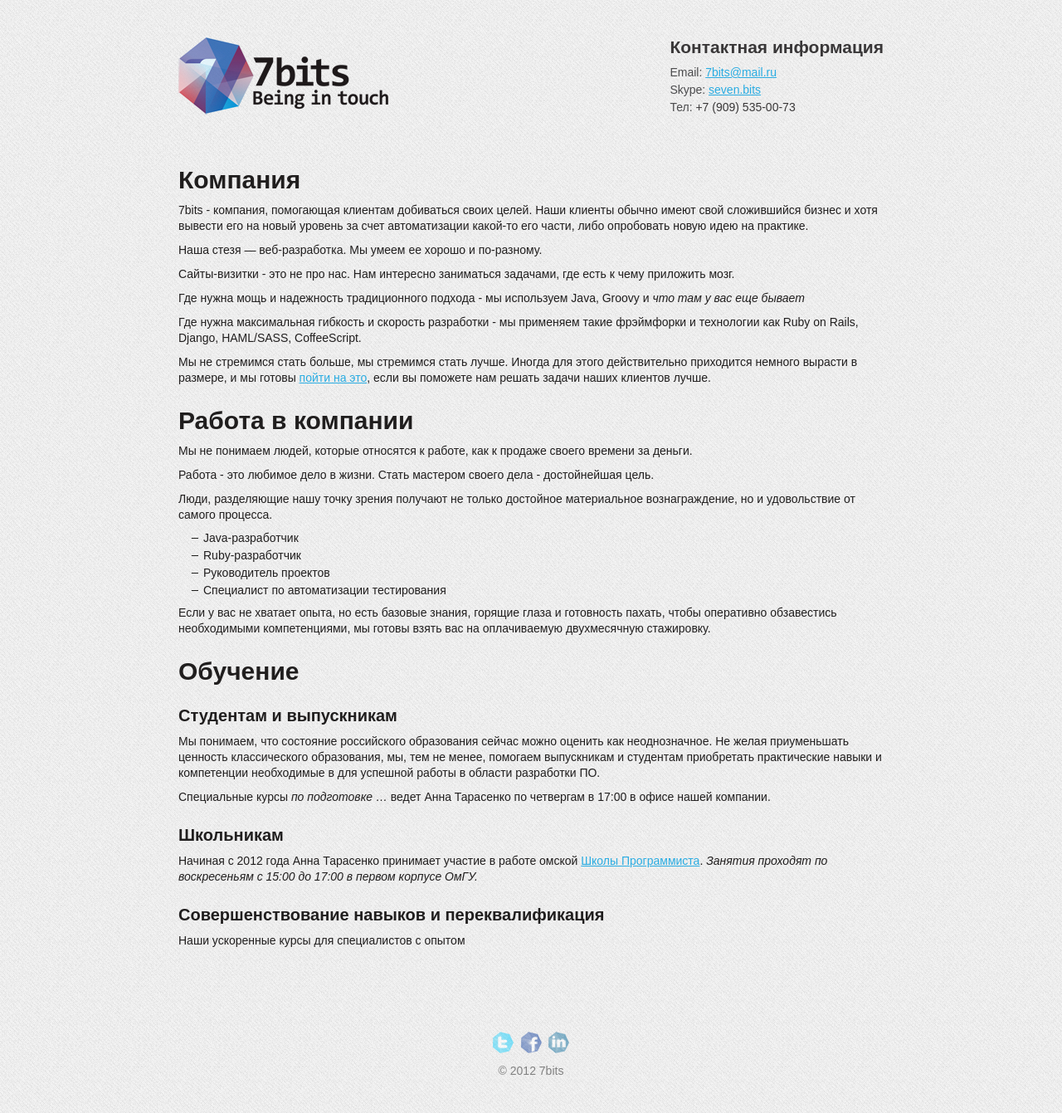
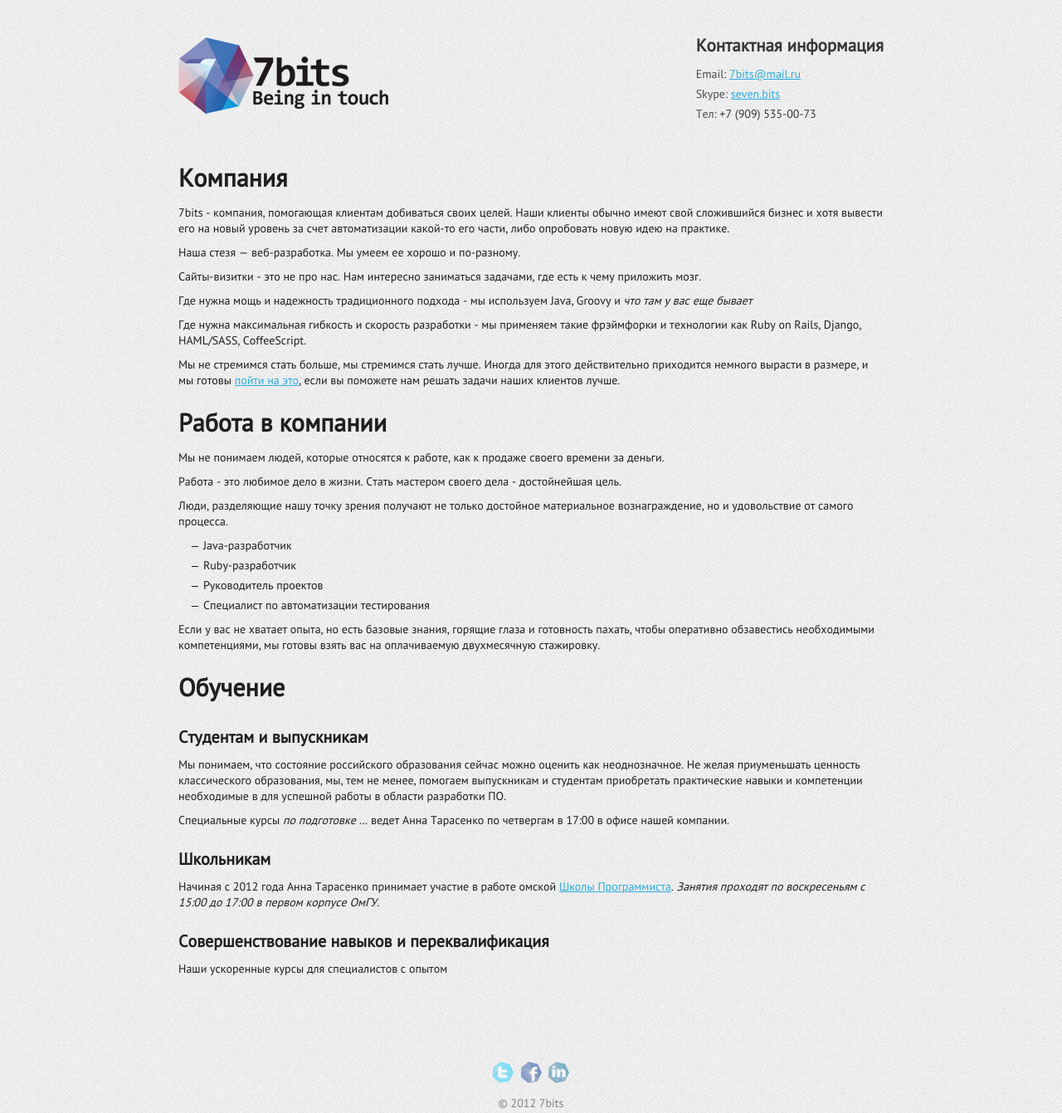
Before and after one commit to AnnieOmsk/7bits, a Jekyll site: the page built from index.md, in a window 1280 px wide. Shown: the whole page at 83% size. Built offline with Jekyll 4.4.1, drawn with Linux system fonts in a browser that asks for light colours; Markdown is read by kramdown in place of the engine named in the settings.

Commit message:
Site has been made

```diff
--- a/assets/css/style.css
+++ b/assets/css/style.css
@@ -3,8 +3,19 @@ html {
     height: 100%;
 }
 
+@font-face {
+    font-family: 'PTSansRegular';
+    src: url('../font/PTS55F-webfont.eot');
+    src: url('../font/PTS55F-webfont.eot?#iefix') format('embedded-opentype'),
+    url('../font/PTS55F-webfont.woff') format('woff'),
+    url('../font/PTS55F-webfont.ttf') format('truetype'),
+    url('../font/PTS55F-webfont.svg#PTSansRegular') format('svg');
+    font-weight: normal;
+    font-style: normal;
+}
+
 body {
-    font-family: arial;
+    font-family: PTSansRegular;
     font-size: 14px;
     background: url(../images/patt.png);
 }
```
Also changed, not shown: 1 other file.
